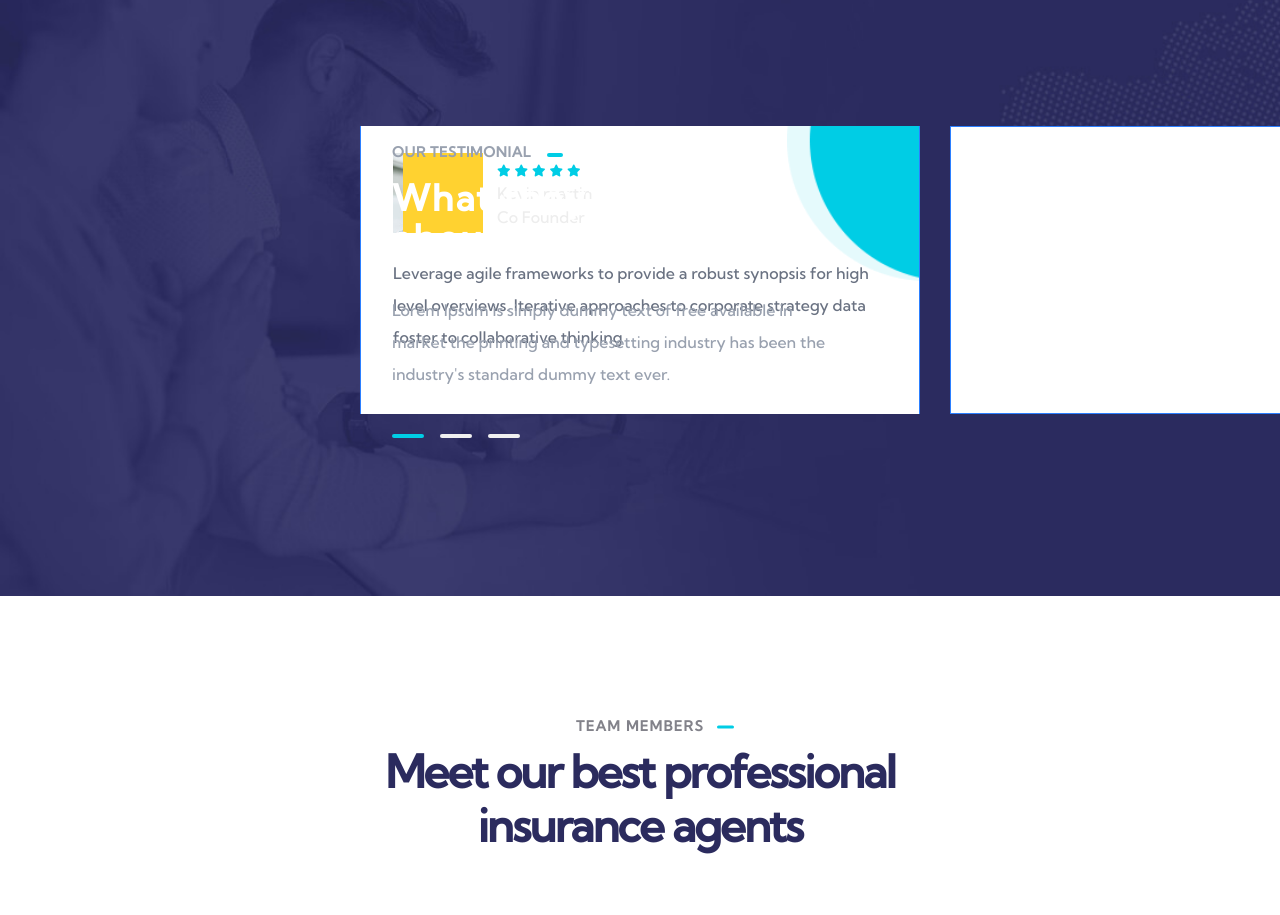
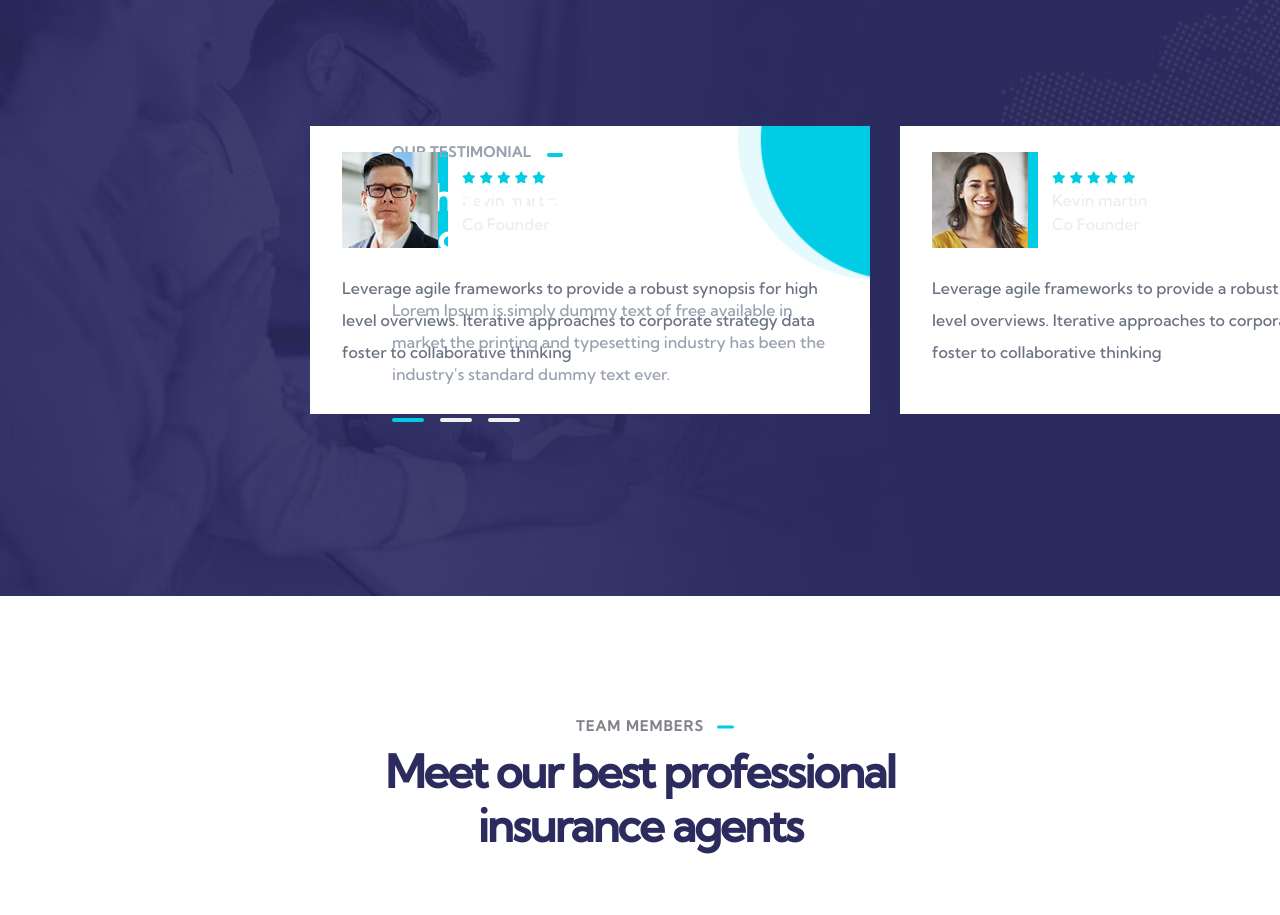
Before and after one commit to eusoncode/insure, a Next.js app in the folder frontend/: page /about in a window 1280 px wide. Shown: the part 1100-2015 px from the top of the page. Built offline with nearby package versions, Linux system fonts and the light colour scheme.

Commit message:
Done with the testimonial

```diff
--- a/frontend/src/components/pages_main_section/about_main_section.tsx
+++ b/frontend/src/components/pages_main_section/about_main_section.tsx
@@ -48,7 +48,7 @@ export default function About_main_section() {
             </p>
 
             {/* Navigation dots (static style) */}
-            <div className="flex gap-4 mt-8 w-50">
+            <div className="flex gap-4 mt-4 w-50">
               <button className="w-8 h-1 mt-3 rounded bg-[#00CDE5]" />
               <button className="w-8 h-1 mt-3 rounded bg-[#F0F0F0]" />
               <button className="w-8 h-1 mt-3 rounded bg-[#F0F0F0]" />
@@ -57,14 +57,15 @@ export default function About_main_section() {
 
           {/** Testimonials **/}
           <div className="absolute overflow-hidden flex items-center justify-end w-full h-72 bg-transparent">
-            <div className="relative -right-[200px] w-[560px] h-75 p-8 bg-white border border-blue-500">
-              <div className="flex gap-6 justify-start items-center">
-                <div
-                  className="relative w-20 h-20 bg-[url('/about_page/testi-1-1.jpg')] bg-cover z-[2]
-                  before:content-[''] before:absolute before:top-0 before:right-[-10px]
-                  before:w-full before:h-full before:bg-amber-300 before:z-[-1]"
-                ></div>
+            <div className="relative group -right-[150px] w-[560px] h-75 p-8 bg-white">
+              <div className="flex gap-6 justify-start items-center relative">
+                {/* Before pseudo */}
+                <div className="absolute top-0 left-0 w-24 h-24 bg-[#00cde5] group-hover:bg-[#2B2B5E] transition-all duration-300 ease-in-out z-[1] translate-x-[10px]"></div>
 
+                {/* Profile image in front */}
+                <div className="relative w-24 h-24 bg-[url('/about_page/testi-1-1.jpg')] bg-cover z-[10]"></div>
+
+                {/* Text info */}
                 <div className="">
                   <div className="flex gap-1 py-1 mt-1 text-xs">
                     {[...Array(5)].map((_, i) => (
@@ -75,6 +76,8 @@ export default function About_main_section() {
                   <p className="">Co Founder</p>
                 </div>
               </div>
+
+              {/* Quote text */}
               <p className="text-md pt-6 leading-8 text-gray-500">
                 Leverage agile frameworks to provide a robust synopsis for high{" "}
                 <br />
@@ -82,10 +85,41 @@ export default function About_main_section() {
                 <br />
                 foster to collaborative thinking
               </p>
+
+              {/* Decorative shape */}
               <div className="absolute right-0 top-0 z-[5] w-[132px] h-[160px] bg-[url('/about_page/testi-shape-one.png')] bg-cover"></div>
             </div>
 
-            <div className="relative -right-[230px] w-[560px] h-72 bg-white border border-blue-500">
+            <div className="relative group -right-[180px] w-[560px] h-75 p-8 bg-white">
+              <div className="flex gap-6 justify-start items-center relative">
+                {/* Before pseudo */}
+                <div className="absolute top-0 left-0 w-24 h-24 bg-[#00cde5] group-hover:bg-[#2B2B5E] transition-all duration-300 ease-in-out z-[1] translate-x-[10px]"></div>
+
+                {/* Profile image in front */}
+                <div className="relative w-24 h-24 bg-[url('/about_page/testi-1-2.jpg')] bg-cover z-[10]"></div>
+
+                {/* Text info */}
+                <div className="">
+                  <div className="flex gap-1 py-1 mt-1 text-xs">
+                    {[...Array(5)].map((_, i) => (
+                      <i key={i} className="fa fa-star text-[#00cde5]"></i>
+                    ))}
+                  </div>
+                  <p className="">Kevin martin</p>
+                  <p className="">Co Founder</p>
+                </div>
+              </div>
+
+              {/* Quote text */}
+              <p className="text-md pt-6 leading-8 text-gray-500">
+                Leverage agile frameworks to provide a robust synopsis for high{" "}
+                <br />
+                level overviews. Iterative approaches to corporate strategy data{" "}
+                <br />
+                foster to collaborative thinking
+              </p>
+
+              {/* Decorative shape */}
               <div className="absolute right-0 top-0 z-[5] w-[132px] h-[160px] bg-[url('/about_page/testi-shape-one.png')] bg-cover"></div>
             </div>
           </div>
```
Also changed, not shown: frontend/public/about_page/testi-1-2.jpg (added).
